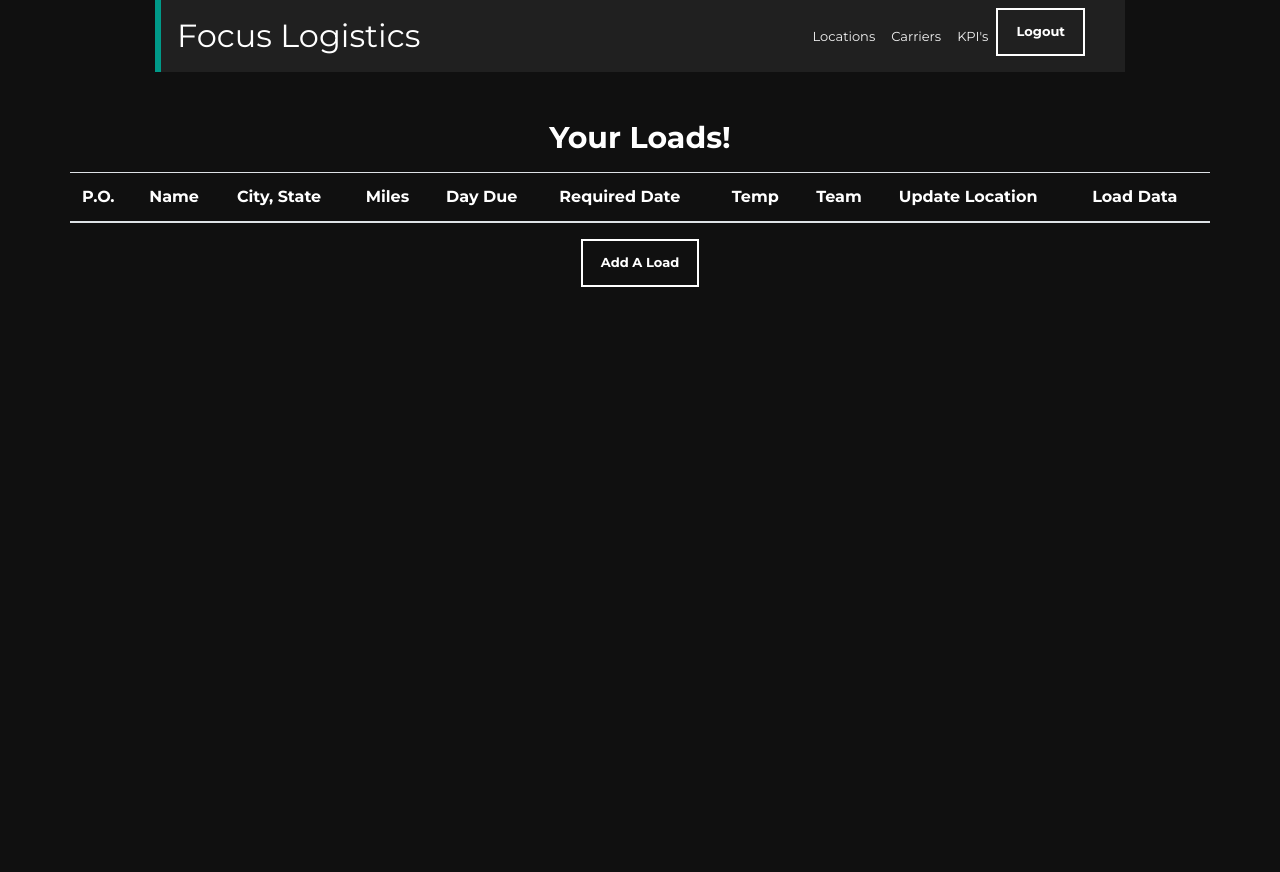
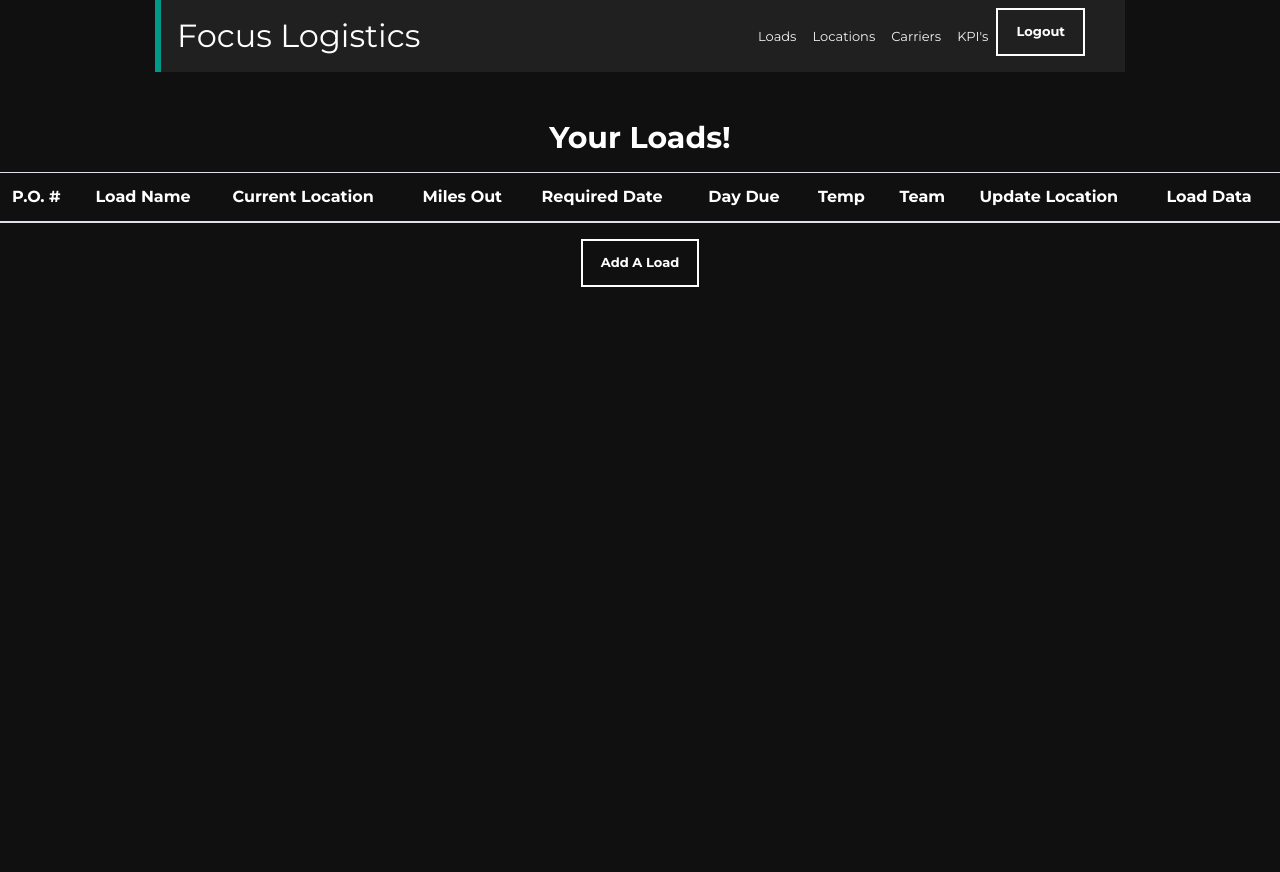
Before and after one commit to gruiz016/focus_logistics, a Flask app: page /manage in a window 1280 px wide. Run offline with Flask 2, Linux system fonts and the light colour scheme; the visitor is signed in with stand-in values (Sample User, id 1); data that the repository does not hold is empty; some libraries are stand-ins or nearby versions.

Commit message:
implemented MapQuest API, working on load management portal

```diff
--- a/app.py
+++ b/app.py
@@ -1,9 +1,9 @@
 from flask import Flask, request, render_template, redirect, flash, session, jsonify
 from models import db, connect_db, User, DistributionCenter, Load, Carrier, LoadData
 from forms import LoginForm, SignupForm, DCCarrierForm, LoadForm
-from helper import get_user_carriers, get_dc
-import requests
+from helper import get_user_carriers, get_dc, get_miles
 import os
+from secret import MAP_QUEST_KEY, MAP_QUEST_SECRET
 
 app = Flask(__name__)
 
@@ -11,6 +11,8 @@ app.config['SQLALCHEMY_DATABASE_URI'] = os.environ.get('DATABASE_URL', 'postgres
 app.config['SECRET_KEY'] = os.environ.get('SECRET_KEY', 'This_is_a_secret!')
 app.config['SQLALCHEMY_TRACK_MODIFICATIONS'] = False
 app.config['SQLALCHEMY_ECHO'] = True
+app.config['CONSUMER_KEY'] = os.environ.get('CONSUMER_KEY', MAP_QUEST_KEY)
+app.config['CONSUMER_SECRET'] = os.environ.get('CONSUMER_SECRET', MAP_QUEST_SECRET)
 
 connect_db(app)
 
@@ -77,22 +79,42 @@ def logout():
 # USER VIEWS
 #
 
-@app.route('/manage')
+@app.route('/manage', methods=['GET', 'POST'])
 def user_portal():
     '''Renders the user portal.'''
     # Checks if user has been autherized prior to allowing entrance to route.
     if 'user_id' not in session:
         flash('You must be logged to access', 'alert-danger')
         return redirect('/')
-    #
+    # Grabs all loads.
     loads = Load.query.all()
+    # Sets forms carrier and DC options.
     tup_carriers = get_user_carriers()
     tup_dc = get_dc()
+    # Selectfield form values.
     form = LoadForm()
     form.carrier_id.choices = tup_carriers
     form.d_c_id.choices = tup_dc
-    #
-
+    if form.validate_on_submit():
+        po = form.po.data
+        name = form.name.data
+        city = form.city.data
+        state = form.state.data
+        due_date = form.due_date.data
+        day_of_week = form.day_of_week.data
+        temp = form.temp.data
+        team = form.team.data
+        carrier_id = form.carrier_id.data
+        d_c_id = form.d_c_id.data
+        # Calls MapQuest API to get distance
+        miles = get_miles(app=app.config['CONSUMER_KEY'], dc_id=d_c_id, city=city, state=state)
+        # Creates load object
+        load = Load(po=po, name=name, pickup_city=city, pickup_state=state, due_date=due_date, day_of_week=day_of_week, temp=temp, team=team, miles=miles, carrier_id=carrier_id, d_c_id=d_c_id)
+        if load:
+            db.session.add(load)
+            db.session.commit()
+            flash('Load created!', 'alert-success')
+            return redirect('/manage')
     return render_template('user/portal.html', form=form, loads=loads)
 
 @app.route('/locations', methods=['GET', 'POST'])
--- a/forms.py
+++ b/forms.py
@@ -37,7 +37,7 @@ class LoadForm(FlaskForm):
     state = SelectField('State', choices=[(st, st) for st in states])
     due_date = DateField('Due Date', validators=[DataRequired()], format='%m/%d/%Y')
     day_of_week = SelectField('Day Of Week', choices=[(d, d) for d in days])
-    temp = IntegerField('Temperture', validators=[DataRequired()])
-    team = SelectField('Team', choices=[c for c in choice])
-    carrier_id = SelectField('Carrier')
-    d_c_id = SelectField('Distribution Center')
+    temp = IntegerField('Temperture (F)', validators=[DataRequired()])
+    team = SelectField('Team', choices=[c for c in choice], coerce=int)
+    carrier_id = SelectField('Carrier', coerce=int)
+    d_c_id = SelectField('Distribution Center', coerce=int)
--- a/helper.py
+++ b/helper.py
@@ -1,6 +1,9 @@
 '''Below are functions that help with app functionality.'''
 from flask import flash, redirect, session
 from models import Carrier, DistributionCenter
+import requests
+
+BASE_URL = 'http://www.mapquestapi.com/directions/v2/route'
 
 def get_user_carriers():
     carriers = Carrier.get_carrier_by_user(user_id=session['user_id'])
@@ -17,3 +20,9 @@ def get_dc():
         tup_dc.append((d.id, d.name))
 
     return tup_dc
+
+def get_miles(app, dc_id, city, state):
+    dc = DistributionCenter.query.filter_by(id=dc_id).first()
+    response = requests.get(url=BASE_URL, params={'key': app, 'from': f'{city}, {state}', 'to': f'{dc.city}, {dc.state}'})
+    data = response.json()
+    return data['route']['distance']
--- a/models.py
+++ b/models.py
@@ -124,6 +124,7 @@ class Load(db.Model):
     temp = db.Column(db.Integer, nullable=False)
     team = db.Column(db.Integer, nullable=False)
     miles = db.Column(db.Integer, nullable=False, default=0)
+    delivered = db.Column(db.Integer, default=0)
     carrier_id = db.Column(db.Integer, db.ForeignKey('carriers.id'), nullable=False)
     d_c_id = db.Column(db.Integer, db.ForeignKey('distribution_centers.id'), nullable=False)
 
@@ -162,7 +163,6 @@ class LoadData(db.Model):
     ontime = db.Column(db.Integer, default=0)
     damges = db.Column(db.Integer, default=0)
     breakdown = db.Column(db.Integer, default=0)
-    delivered = db.Column(db.Integer, default=0)
     # Normal Int values
     cost = db.Column(db.Integer, default=0)
     pallets = db.Column(db.Integer, default=0)
--- a/templates/base.html
+++ b/templates/base.html
@@ -26,6 +26,9 @@
             </button>
             <div class="collapse navbar-collapse" id="nav-focus">
                 <ul class="navbar-nav ml-auto">
+                    <li class="nav-item">
+                        <a class="nav-link" href="/">Loads</a>
+                    </li>
                     <li class="nav-item">
                         <a class="nav-link" href="/locations">Locations</a>
                     </li>
--- a/templates/user/portal.html
+++ b/templates/user/portal.html
@@ -4,17 +4,17 @@
 
 {% block content %}
 
-<div class="container locations">
+<div class="fluid-container locations">
     <h1 class="my-3">Your Loads!</h1>
     <table class="table tabke-light">
         <thead>
             <tr>
-                <th scope="col" class="text-white">P.O.</th>
-                <th scope="col" class="text-white">Name</th>
-                <th scope="col" class="text-white">City, State</th>
-                <th scope="col" class="text-white">Miles</th>
+                <th scope="col" class="text-white">P.O. #</th>
+                <th scope="col" class="text-white">Load Name</th>
+                <th scope="col" class="text-white">Current Location</th>
+                <th scope="col" class="text-white">Miles Out</th>
+                <th scope="col" class="text-white">Required Date</th>
                 <th scope="col" class="text-white">Day Due</th>
-                <th scope="col" class="text-white">Required Date</th>
                 <th scope="col" class="text-white">Temp</th>
                 <th scope="col" class="text-white">Team</th>
                 <th scope="col" class="text-white">Update Location</th>
@@ -22,7 +22,7 @@
             </tr>
         </thead>
         <tbody>
-            {% for load in loads %}
+            {% for load in loads|sort(attribute='due_date,miles') %}
             <tr>
                 <td class="text-white">{{load.po}}</td>
                 <td class="text-white">{{load.name}}</td>
@@ -30,63 +30,17 @@
                 <td class="text-white">{{load.miles}}</td>
                 <td class="text-white">{{load.due_date}}</td>
                 <td class="text-white">{{load.day_of_week}}</td>
-                <td class="text-white">{{load.temp}}</td>
-                <td class="text-white">{{load.team}}</td>
+                <td class="text-white">{{load.temp}}&deg;F</td>
+                {% if load.team == 0 %}
+                <td class="text-white">No</td>
+                {% else %}
+                <td class="text-white">Yes</td>
+                {% endif %}
                 <td class="text-white">
-                    <!-- Button trigger modal -->
-                    <button type="button" class="btn btn-primary" data-toggle="modal" data-target="#update-location">
-                        Edit
-                    </button>
-
-                    <!-- Modal -->
-                    <div class="modal fade" id="update-location" tabindex="-1" role="dialog"
-                        aria-labelledby="update-locationLabel" aria-hidden="true">
-                        <div class="modal-dialog">
-                            <div class="modal-content">
-                                <div class="modal-header">
-                                    <h5 class="modal-title" id="update-locationLabel">Modal title</h5>
-                                    <button type="button" class="close" data-dismiss="modal" aria-label="Close">
-                                        <span aria-hidden="true">&times;</span>
-                                    </button>
-                                </div>
-                                <div class="modal-body">
-                                    ...
-                                </div>
-                                <div class="modal-footer">
-                                    <button type="button" class="btn btn-secondary" data-dismiss="modal">Close</button>
-                                    <button type="button" class="btn btn-primary">Save changes</button>
-                                </div>
-                            </div>
-                        </div>
-                    </div>
+                    <a href="/update_location" class="btn btn-primary">Update</a>
                 </td>
                 <td class="text-white">
-                    <!-- Button trigger modal -->
-                    <button type="button" class="btn btn-primary" data-toggle="modal" data-target="#load-data">
-                        Add
-                    </button>
-
-                    <!-- Modal -->
-                    <div class="modal fade" id="load-data" tabindex="-1" role="dialog"
-                        aria-labelledby="load-dataLabel" aria-hidden="true">
-                        <div class="modal-dialog">
-                            <div class="modal-content">
-                                <div class="modal-header">
-                                    <h5 class="modal-title" id="load-dataLabel">Modal title</h5>
-                                    <button type="button" class="close" data-dismiss="modal" aria-label="Close">
-                                        <span aria-hidden="true">&times;</span>
-                                    </button>
-                                </div>
-                                <div class="modal-body">
-                                    ...
-                                </div>
-                                <div class="modal-footer">
-                                    <button type="button" class="btn btn-secondary" data-dismiss="modal">Close</button>
-                                    <button type="button" class="btn btn-primary">Save changes</button>
-                                </div>
-                            </div>
-                        </div>
-                    </div>
+                    <a href="/add_data" class="btn btn-primary">Add/Edit</a>
                 </td>
             </tr>
             {% endfor %}
```
Also changed, not shown: 1 other file.
